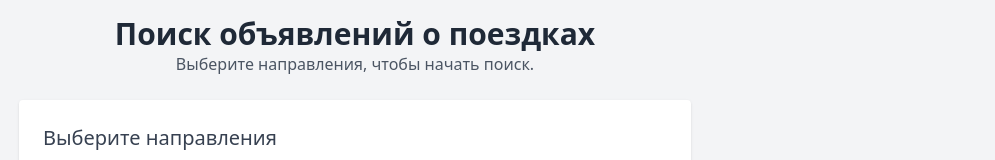
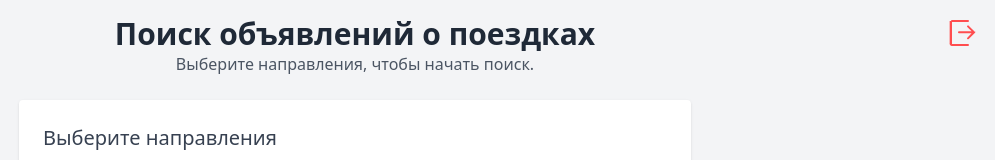
Before and after one commit to nikita-zaga/podvezi-front, a Vue app: page /orders in a window 1280 px wide. Shown: the top 160 px of the page, without its empty margins (285-1280 px from the left). Built offline with nearby package versions, Linux system fonts and the light colour scheme.

Commit message:
fix auth

```diff
--- a/src/components/Order.vue
+++ b/src/components/Order.vue
@@ -1,5 +1,19 @@
 <template>
   <div class="min-h-screen w-screen bg-gray-100 p-4">
+
+    <!-- Иконка выхода -->
+    <button @click="logout" class="logout-button" title="Выйти">
+      <svg
+          xmlns="http://www.w3.org/2000/svg"
+          fill="currentColor"
+          viewBox="0 0 24 24"
+          class="logout-icon"
+      >
+        <path fill-rule="evenodd" d="M3 3.75a.75.75 0 01.75-.75h12a.75.75 0 010 1.5H3.75v16.5h12a.75.75 0 010 1.5h-12A1.75 1.75 0 012 20.25V3.75z" clip-rule="evenodd" />
+        <path fill-rule="evenodd" d="M21.03 11.47a.75.75 0 010 1.06l-4.752 4.752a.75.75 0 01-1.06-1.06l3.22-3.22H9a.75.75 0 010-1.5h9.44l-3.22-3.22a.75.75 0 011.06-1.06l4.75 4.752z" clip-rule="evenodd" />
+      </svg>
+    </button>
+
     <!-- Заголовок страницы -->
     <header class="text-center mb-6">
       <h1 class="text-3xl font-bold text-gray-800">Поиск объявлений о поездках</h1>
@@ -66,14 +80,17 @@
 
 <script>
 import useUserOrder from '../composables/userOrders';
+import { useAuth } from "../composables/useAuth";
 
 export default {
   setup() {
     // Импорт логики
     const {from, to, trips, loading, searchTrips} = useUserOrder();
+    const { logout } = useAuth();
 
     // Экспорт данных и методов в шаблон
     return {
+      logout,
       from,
       to,
       trips,
@@ -85,5 +102,25 @@ export default {
 </script>
 
 <style scoped>
-/* Добавлено минимальное оформление */
+.logout-button {
+  position: fixed;
+  top: 16px;
+  right: 16px;
+  background: none;
+  border: none;
+  cursor: pointer;
+  z-index: 1000;
+}
+
+.logout-icon {
+  width: 32px;
+  height: 32px;
+  color: #ff4d4f;
+  transition: 0.2s ease-in-out;
+}
+
+.logout-button:hover .logout-icon {
+  transform: scale(1.1);
+  color: #ff3333;
+}
 </style>
--- a/src/composables/useAuth.js
+++ b/src/composables/useAuth.js
@@ -7,13 +7,33 @@ export function useAuth() {
 
     const checkAuth = () => {
         const token = localStorage.getItem("authToken");
-        isAuthenticated.value = !!token; // Если токен есть, пользователь авторизован
+        isAuthenticated.value = !!token;
     };
 
-    const logout = () => {
-        localStorage.removeItem("authToken");
-        isAuthenticated.value = false;
-        router.push("/login");
+    const logout = async () => {
+        try {
+            const response = await fetch('http://localhost:8080/auth/logout', {
+                method: 'POST',
+                headers: {
+                    'Authorization': `Bearer ${localStorage.getItem("authToken")}`,
+                    'Content-Type': 'application/json'
+                },
+            });
+
+            if (!response.ok) {
+                console.error('Ошибка при выполнении logout:', response.statusText);
+                return;
+            }
+
+            console.log('Вы успешно вышли');
+            localStorage.removeItem("authToken");
+            isAuthenticated.value = false;
+            router.push("/login");
+        } catch (error) {
+            console.error('Ошибка при выполнении запроса logout:', error);
+        }
+
+        return { logout };
     };
 
     onMounted(checkAuth);
```
